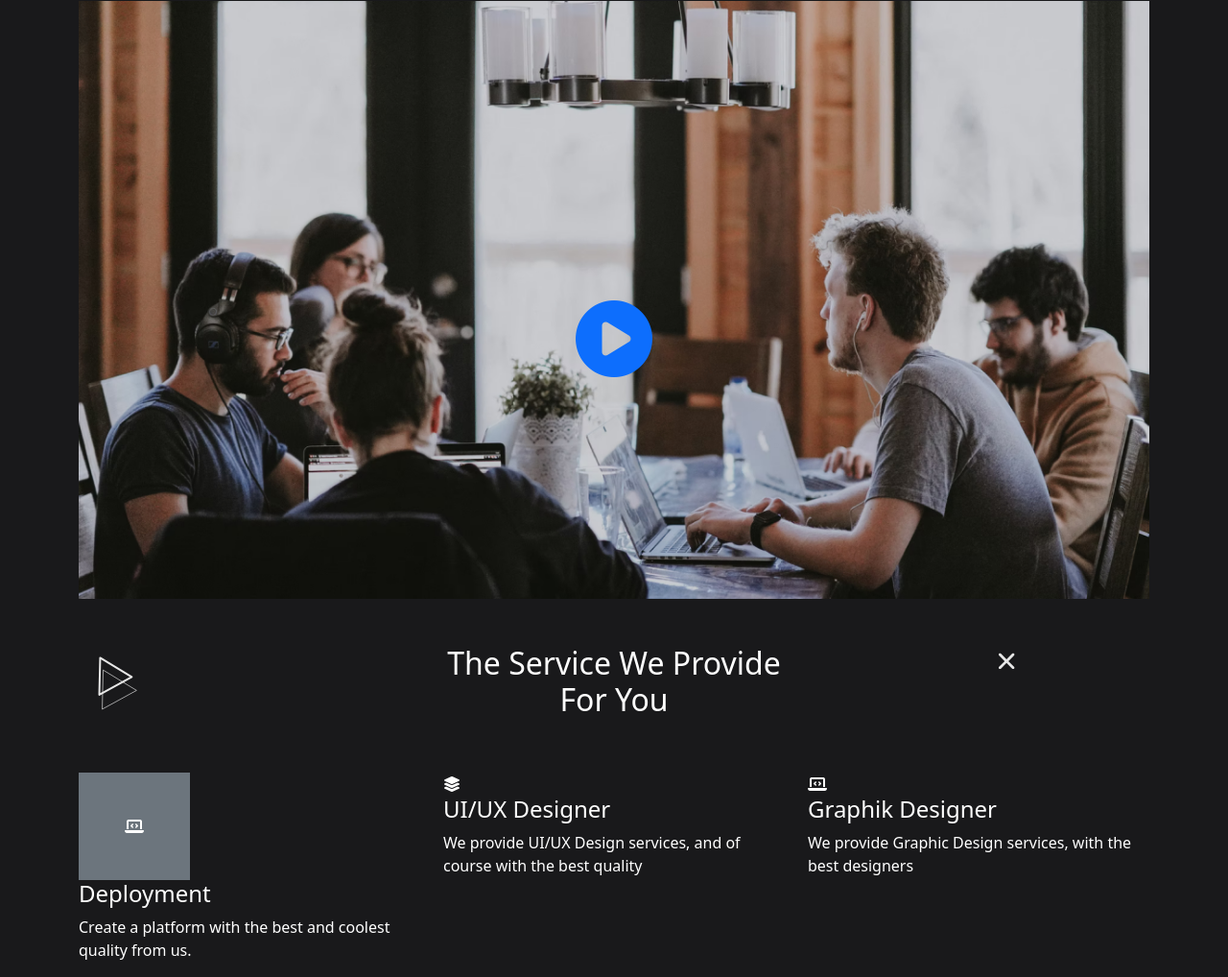
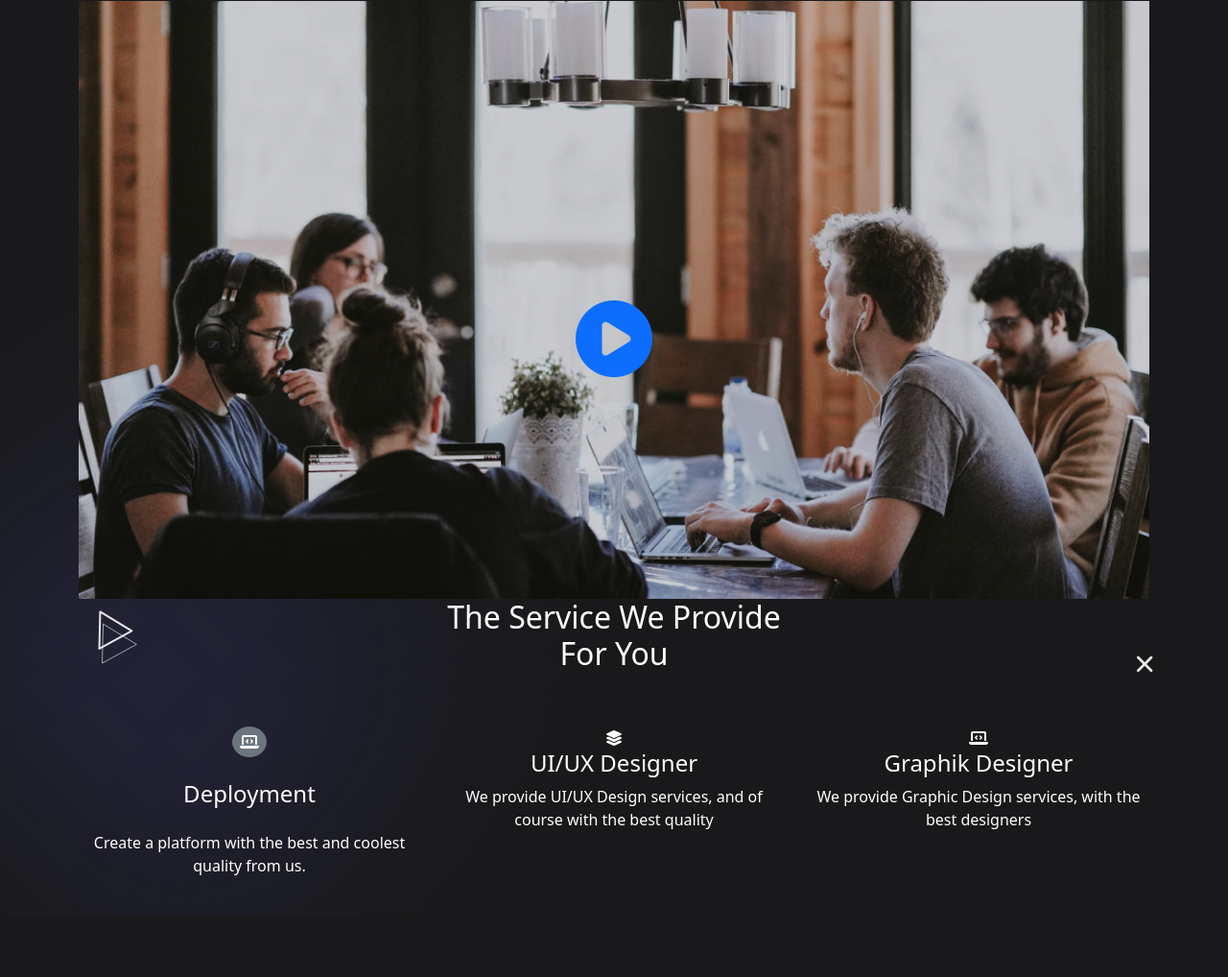
Before and after one commit to btabur/dijital-agency-web-site, a plain HTML site: page index.html in a window 1280 px wide. Shown: the part 863-1881 px from the top of the page at 96% size. After the commit the page ends 1818 px from the top, so only its background shows below. Drawn offline with nearby package versions, Linux system fonts and the light colour scheme.

Commit message:
made gradient backround

```diff
--- a/index.html
+++ b/index.html
@@ -28,7 +28,6 @@
           <span class="ms-3 font-Montserrat fs-4">Enver </span>
         </div>
 
-        <a class="navbar-brand" href="#">Navbar</a>
         <button
           class="navbar-toggler"
           type="button"
@@ -144,6 +143,13 @@
       </div>
     </section>
     <!--product end------------>
+
+    <div class="bg-gradient-left position-relative">
+
+      <div class="bg position-absolute"></div>
+
+    </div>
+
     <!--service  start------------->
 
     <section class="service container">
@@ -157,17 +163,17 @@
             For You
           </h2>
         </div>
-        <div class="col-md-2">
-          <img class="icon-add" src="assets/icons/icon-add.svg" />
+        <div class="col-md-2 position-relative">
+          <img class="icon-add position-absolute bottom-0 end-0" src="assets/icons/icon-add.svg" />
         </div>
       </div>
       <div class="row text-white mt-5">
-        <div class="col-md-4">
-          <i class="fa-solid fa-laptop-code p-5 bg-secondary"></i>
-          <h4>Deployment</h4>
+        <div class="col-md-4 text-center">
+          <i class="fa-solid fa-laptop-code p-2 rounded-circle bg-secondary mb-4"></i>
+          <h4 class="mb-4">Deployment</h4>
           <p>Create a platform with the best and coolest quality from us.</p>
         </div>
-        <div class="col-md-4">
+        <div class="col-md-4 text-center">
           <i class="fa-solid fa-layer-group"></i>
           <h4>UI/UX Designer</h4>
           <p>
@@ -175,7 +181,7 @@
             quality
           </p>
         </div>
-        <div class="col-md-4">
+        <div class="col-md-4 text-center">
           <i class="fa-solid fa-laptop-code"></i>
           <h4>Graphik Designer</h4>
           <p>We provide Graphic Design services, with the best designers</p>
--- a/style.css
+++ b/style.css
@@ -20,5 +20,22 @@ body {
 .icon-add {
   transform: rotate(45deg);
 }
+.bg-gradient-left {
+  margin-top: -200px;
+
+}
+.bg-gradient-left .bg {
+  width:400px;
+  height: 400px;
+  transform: rotate(-45deg);
+  background-image: linear-gradient(to right, rgba(84, 84, 212, 0.21), rgba(84, 84, 212, 0.0882));;
+  filter: blur(100px);
+  z-index: -1;
+
+
+}
+.service {
+  margin-top: 200px !important;
+}
 
 /* responsive  telefon */
```
